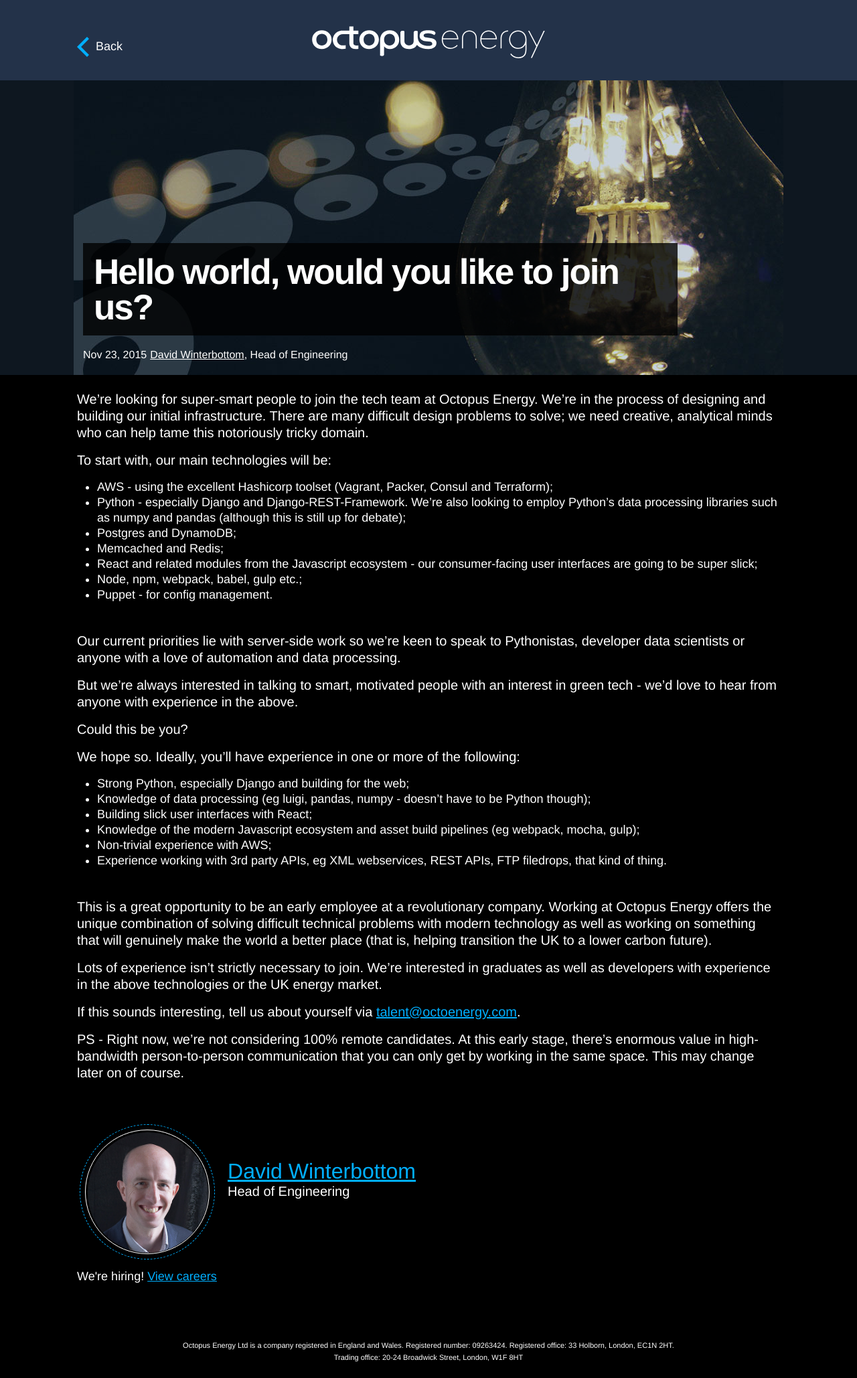
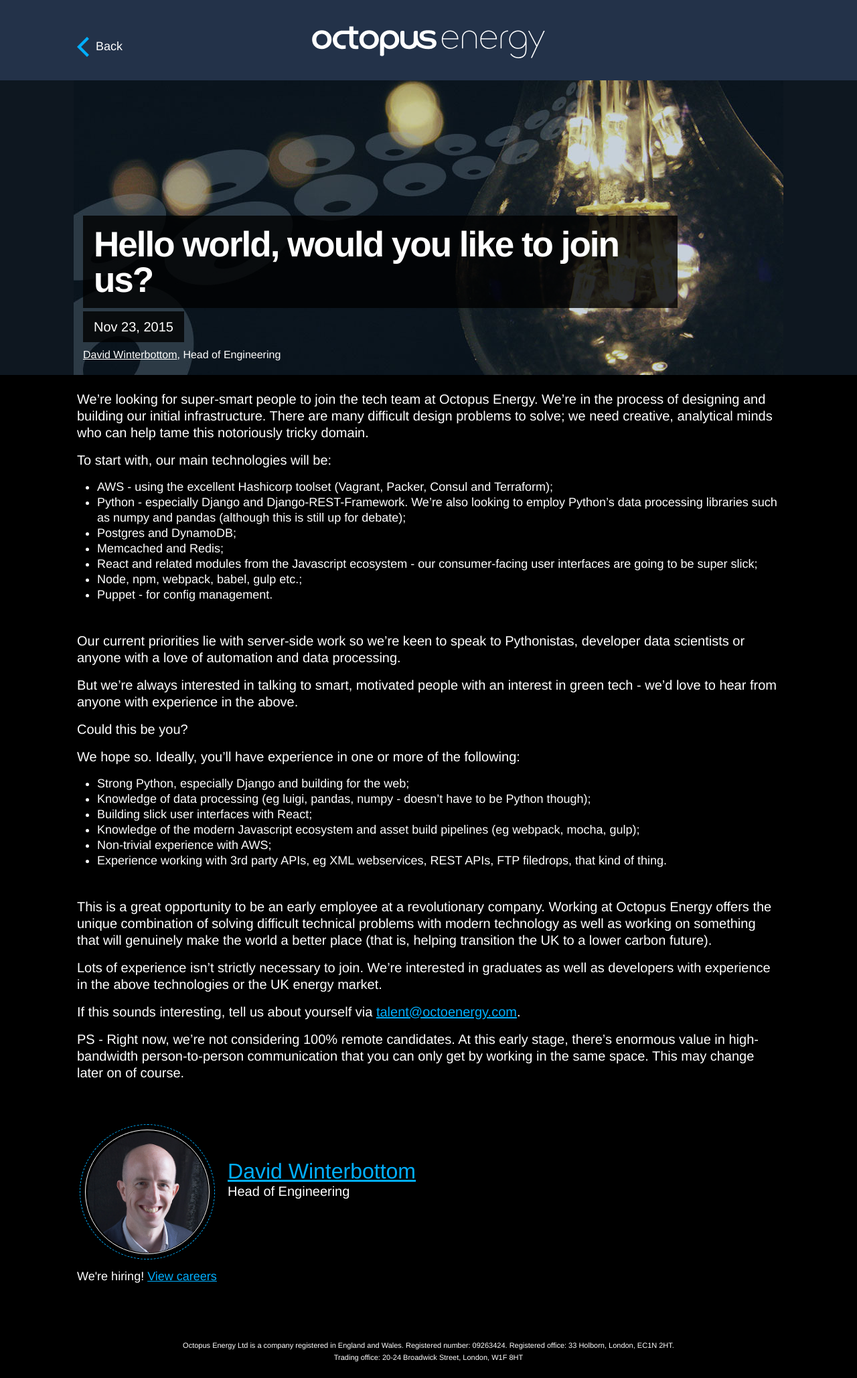
Before and after one commit to octoenergy/octoenergy.github.io, a Jekyll site: the page built from _posts/2015-11-23-tech-jobs.markdown, in a window 1280 px wide. Shown: the whole page at 67% size. Built offline with Jekyll 4.4.1, drawn with Linux system fonts in a browser that asks for light colours; some web fonts are replaced.

Commit message:
Make changes so matches main blog.

```diff
--- a/_layouts/post.html
+++ b/_layouts/post.html
@@ -22,7 +22,7 @@
             <div class="wrapper relative margin-bottom-md">
               <div class="blog-hero--content">
                   <h1 class="blog-hero--title">{{ page.title }}</h1>
-                  <p class="blog-hero--author">{{ page.date | date: "%b %-d, %Y" }}</p>
+                  <p><span class="blog-hero--info">{{ page.date | date: "%b %-d, %Y" }}</span></p>
                   <p class="blog-hero--author">
                     {% if author.twitter %}
                         <a href="https://twitter.com/{{ author.twitter }}" target="_blank">{{ page.author }}</a>,
```
